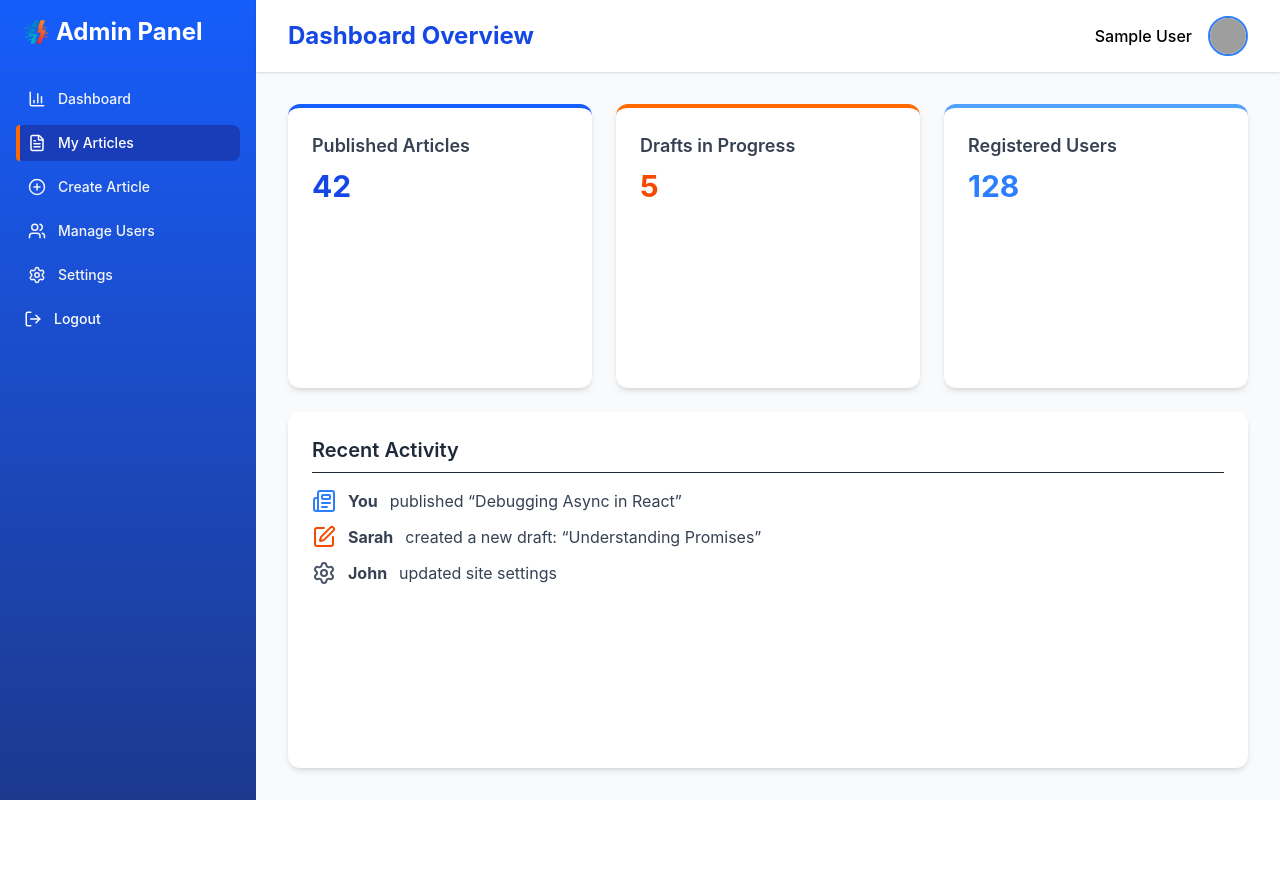
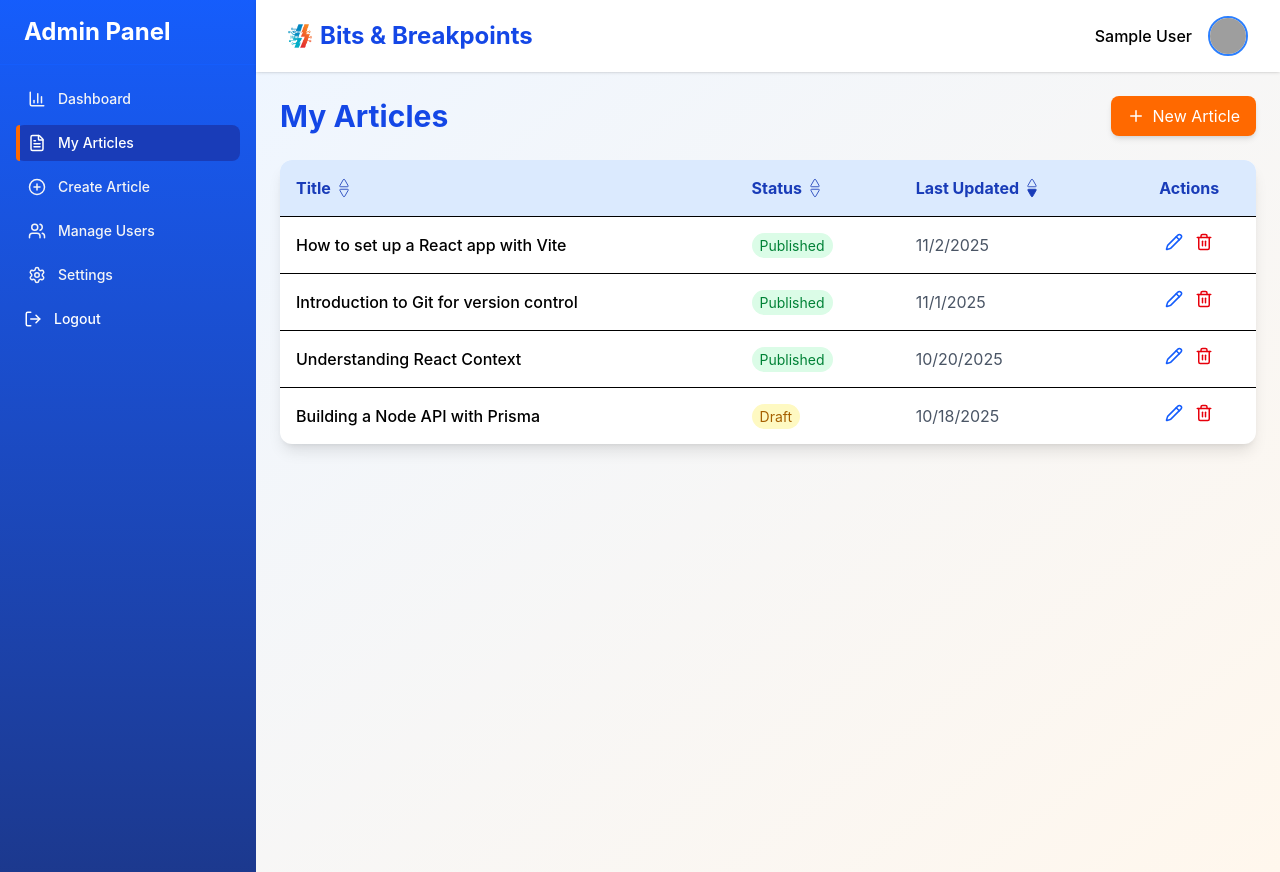
Before and after one commit to brandony16/Blog-Admin, a React (Vite) app: page /my-articles in a window 1280 px wide. Before the commit the page ends 800 px from the top, so only its background shows below. Built offline with nearby package versions, Linux system fonts and the light colour scheme; sample sign-in values are in the browser's storage; grey boxes are pictures that could not be loaded.

Commit message:
Begin work on articles page

```diff
--- a/src/App.jsx
+++ b/src/App.jsx
@@ -4,6 +4,7 @@ import Login from "./pages/Login.jsx";
 import Signup from "./pages/Signup.jsx";
 import AdminLayout from "./pages/AdminLayout.jsx";
 import Dashboard from "./components/Dashboard.jsx";
+import MyArticles from "./pages/MyArticles.jsx";
 
 function App() {
   return (
@@ -19,7 +20,7 @@ function App() {
         }
       >
         <Route index element={<Dashboard />} />
-        <Route path="my-articles" element={<Dashboard />} />
+        <Route path="my-articles" element={<MyArticles />} />
         <Route path="create-article" element={<Dashboard />} />
         <Route path="manage-users" element={<Dashboard />} />
         <Route path="settings" element={<Dashboard />} />
--- a/src/components/Header.jsx
+++ b/src/components/Header.jsx
@@ -1,5 +1,6 @@
 import { useContext } from "react";
 import { AuthContext } from "../context/AuthContext.jsx";
+import bnbLogo from "../assets/BnB_logo.png";
 
 const Header = () => {
   const { user } = useContext(AuthContext);
@@ -8,7 +9,10 @@ const Header = () => {
 
   return (
     <header className="sticky top-0 bg-white shadow-sm flex justify-between items-center px-8 py-4">
-      <h1 className="text-2xl font-bold text-blue-700">Dashboard Overview</h1>
+      <h1 className="text-2xl font-bold text-blue-700 flex gap-2 justify-start items-center">
+        <img src={bnbLogo} alt="Bits & Breakpoints" className="w-6 h-6" />
+        Bits & Breakpoints
+      </h1>
       <div className="flex items-center gap-4">
         <p className="font-medium">
           {user.firstName} {user.lastName}
--- a/src/components/Sidebar.jsx
+++ b/src/components/Sidebar.jsx
@@ -9,7 +9,6 @@ import {
 import { useContext } from "react";
 import { NavLink } from "react-router-dom";
 import { AuthContext } from "../context/AuthContext.jsx";
-import bnbLogo from "../assets/BnB_logo.png";
 
 const Sidebar = () => {
   const { logout } = useContext(AuthContext);
@@ -26,7 +25,7 @@ const Sidebar = () => {
   return (
     <aside className="w-64 bg-linear-to-b from-blue-600 to-blue-900 text-white flex flex-col">
       <div className="px-6 py-4 text-2xl font-bold border-b border-blue-600 flex gap-2 items-center justify-start">
-        <img src={bnbLogo} alt="Bits & Breakpoints" className="w-6 h-6" />Admin Panel
+        Admin Panel
       </div>
       <nav className="flex flex-col gap-2 p-4 text-sm font-medium">
         <NavLink to="/" className={({ isActive }) => getLinkClasses(isActive)}>
--- /dev/null
+++ b/src/components/myArticles/ArticlesTableHeaders.jsx
@@ -0,0 +1,52 @@
+import SortingArrows from "./SortingArrows.jsx";
+
+const ArticleTableHeaders = ({ handleSort, sortColumn, sortDirection }) => {
+  return (
+    <thead className="bg-blue-100 text-blue-800">
+      <tr>
+        <th>
+          <div
+            onClick={() => handleSort("title")}
+            className="p-4 flex gap-2 items-center cursor-pointer w-fit select-none"
+          >
+            Title{" "}
+            <SortingArrows
+              sortColumn={sortColumn}
+              sortDirection={sortDirection}
+              columnName={"title"}
+            />
+          </div>
+        </th>
+        <th>
+          <div
+            onClick={() => handleSort("status")}
+            className="p-4 flex gap-2 items-center cursor-pointer w-fit select-none"
+          >
+            Status{" "}
+            <SortingArrows
+              sortColumn={sortColumn}
+              sortDirection={sortDirection}
+              columnName={"status"}
+            />
+          </div>
+        </th>
+        <th>
+          <div
+            onClick={() => handleSort("lastUpdated")}
+            className="p-4 flex gap-2 items-center cursor-pointer w-fit select-none"
+          >
+            Last Updated{" "}
+            <SortingArrows
+              sortColumn={sortColumn}
+              sortDirection={sortDirection}
+              columnName={"lastUpdated"}
+            />
+          </div>
+        </th>
+        <th className="p-4 text-center">Actions</th>
+      </tr>
+    </thead>
+  );
+};
+
+export default ArticleTableHeaders;
--- /dev/null
+++ b/src/components/myArticles/MyArticlesHeader.jsx
@@ -0,0 +1,19 @@
+import { Plus } from "lucide-react";
+import { NavLink } from "react-router-dom";
+
+const MyArticlesHeader = () => {
+  return (
+    <div className="flex justify-between items-center mb-6">
+      <h1 className="text-3xl font-bold text-blue-700">My Articles</h1>
+      <NavLink
+        to="/create-article"
+        className="flex items-center gap-2 bg-orange-500 hover:bg-orange-600 text-white px-4 py-2 rounded-lg shadow-md transition"
+      >
+        <Plus size={18} />
+        New Article
+      </NavLink>
+    </div>
+  );
+};
+
+export default MyArticlesHeader;
--- /dev/null
+++ b/src/components/myArticles/MyArticlesTable.jsx
@@ -0,0 +1,138 @@
+import { Pencil, Trash2 } from "lucide-react";
+import { useEffect, useMemo, useState } from "react";
+import ArticleTableHeaders from "./ArticlesTableHeaders.jsx";
+
+const MyArticlesTable = () => {
+  const [articles, setArticles] = useState([]);
+  const [sortColumn, setSortColumn] = useState("lastUpdated");
+  const [sortDirection, setSortDirection] = useState("desc");
+
+  // Simulated fetch — replace with API call
+  useEffect(() => {
+    setArticles([
+      {
+        id: 1,
+        title: "Understanding React Context",
+        body: "lorem ipsum",
+        createdAt: new Date("Oct 17, 2025"),
+        publishedAt: new Date("Oct 20, 2025"),
+        editedAt: null,
+      },
+      {
+        id: 2,
+        title: "Building a Node API with Prisma",
+        body: "lorem ipsum",
+        createdAt: new Date("Oct 18, 2025"),
+        publishedAt: null,
+        editedAt: null,
+      },
+      {
+        id: 3,
+        title: "Introduction to Git for version control",
+        body: "lorem ipsum",
+        createdAt: new Date("Oct 18, 2025"),
+        publishedAt: new Date("Oct 26, 2025"),
+        editedAt: new Date("Nov 1 2025"),
+      },
+      {
+        id: 4,
+        title: "How to set up a React app with Vite",
+        body: "lorem ipsum",
+        createdAt: new Date("Nov 2 2025"),
+        publishedAt: new Date("Nov 2, 2025"),
+        editedAt: null,
+      },
+    ]);
+  }, []);
+
+  const handleSort = (column) => {
+    if (sortColumn === column) {
+      setSortDirection((prev) => (prev === "asc" ? "desc" : "asc"));
+    } else {
+      setSortColumn(column);
+      setSortDirection("asc");
+    }
+  };
+
+  const getDateStringFromArticle = (article) => {
+    const mostRecentDate =
+      article.editedAt || article.publishedAt || article.createdAt;
+    return mostRecentDate.toLocaleDateString();
+  };
+
+  const sortedArticles = useMemo(() => {
+    return [...articles].sort((a, b) => {
+      if (sortColumn === "status") {
+        const aStatus = a.publishedAt === null ? 0 : 1;
+        const bStatus = b.publishedAt === null ? 0 : 1;
+
+        return sortDirection === "asc" ? aStatus - bStatus : bStatus - aStatus;
+      }
+
+      let aVal, bVal;
+      if (sortColumn === "title") {
+        aVal = a[sortColumn];
+        bVal = b[sortColumn];
+      } else {
+        aVal = a.editedAt || a.publishedAt || a.createdAt;
+        bVal = b.editedAt || b.publishedAt || b.createdAt;
+      }
+
+      if (aVal < bVal) return sortDirection === "asc" ? -1 : 1;
+      if (aVal > bVal) return sortDirection === "asc" ? 1 : -1;
+      return 0;
+    });
+  }, [articles, sortColumn, sortDirection]);
+
+  return (
+    <div className="bg-white rounded-xl shadow-lg overflow-hidden">
+      <table className="w-full text-left border-collapse">
+        <ArticleTableHeaders
+          handleSort={handleSort}
+          sortColumn={sortColumn}
+          sortDirection={sortDirection}
+        />
+        <tbody>
+          {sortedArticles.map((article) => (
+            <tr
+              key={article.id}
+              className="border-t hover:bg-blue-50 transition"
+            >
+              <td className="p-4 font-medium">{article.title}</td>
+              <td className="p-4">
+                <span
+                  className={`px-2 py-1 rounded-full text-sm ${
+                    article.publishedAt !== null
+                      ? "bg-green-100 text-green-700"
+                      : "bg-yellow-100 text-yellow-700"
+                  }`}
+                >
+                  {article.publishedAt === null ? "Draft" : "Published"}
+                </span>
+              </td>
+              <td className="p-4 text-gray-600">
+                {getDateStringFromArticle(article)}
+              </td>
+              <td className="p-4 text-center">
+                <button className="text-blue-600 hover:text-blue-800 mr-3 cursor-pointer">
+                  <Pencil size={18} />
+                </button>
+                <button className="text-red-600 hover:text-red-800 cursor-pointer">
+                  <Trash2 size={18} />
+                </button>
+              </td>
+            </tr>
+          ))}
+        </tbody>
+      </table>
+
+      {articles.length === 0 && (
+        <div className="p-6 text-center text-gray-500">
+          No articles yet. Create one above!
+        </div>
+      )}
+    </div>
+  );
+};
+
+export default MyArticlesTable;
--- /dev/null
+++ b/src/components/myArticles/SortingArrows.jsx
@@ -0,0 +1,27 @@
+import { Triangle } from "lucide-react";
+
+const SortingArrows = ({ sortColumn, sortDirection, columnName }) => {
+  const isActive = sortColumn === columnName;
+  return (
+    <div className="flex flex-col">
+      <Triangle
+        size={10}
+        className={
+          isActive && sortDirection === "asc"
+            ? "fill-blue-800"
+            : "text-blue-800"
+        }
+      />
+      <Triangle
+        size={10}
+        className={`rotate-180 ${
+          isActive && sortDirection === "desc"
+            ? "fill-blue-800"
+            : "text-blue-800"
+        }`}
+      />
+    </div>
+  );
+};
+
+export default SortingArrows;
--- /dev/null
+++ b/src/pages/MyArticles.jsx
@@ -0,0 +1,13 @@
+import MyArticlesHeader from "../components/myArticles/MyArticlesHeader.jsx";
+import MyArticlesTable from "../components/myArticles/MyArticlesTable.jsx";
+
+const MyArticles = () => {
+  return (
+    <div className="p-6 bg-linear-to-br from-blue-50 to-orange-50 min-h-screen">
+      <MyArticlesHeader />
+      <MyArticlesTable />
+    </div>
+  );
+};
+
+export default MyArticles;
```
